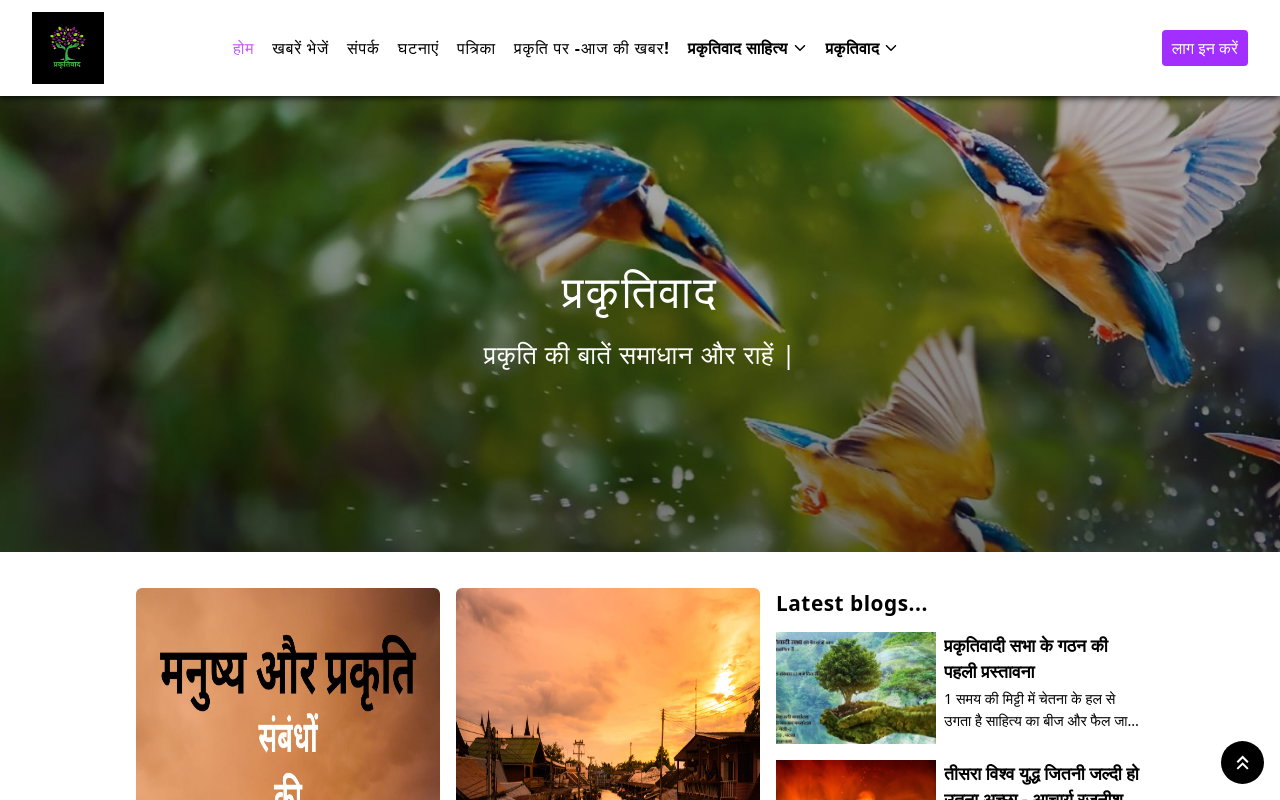
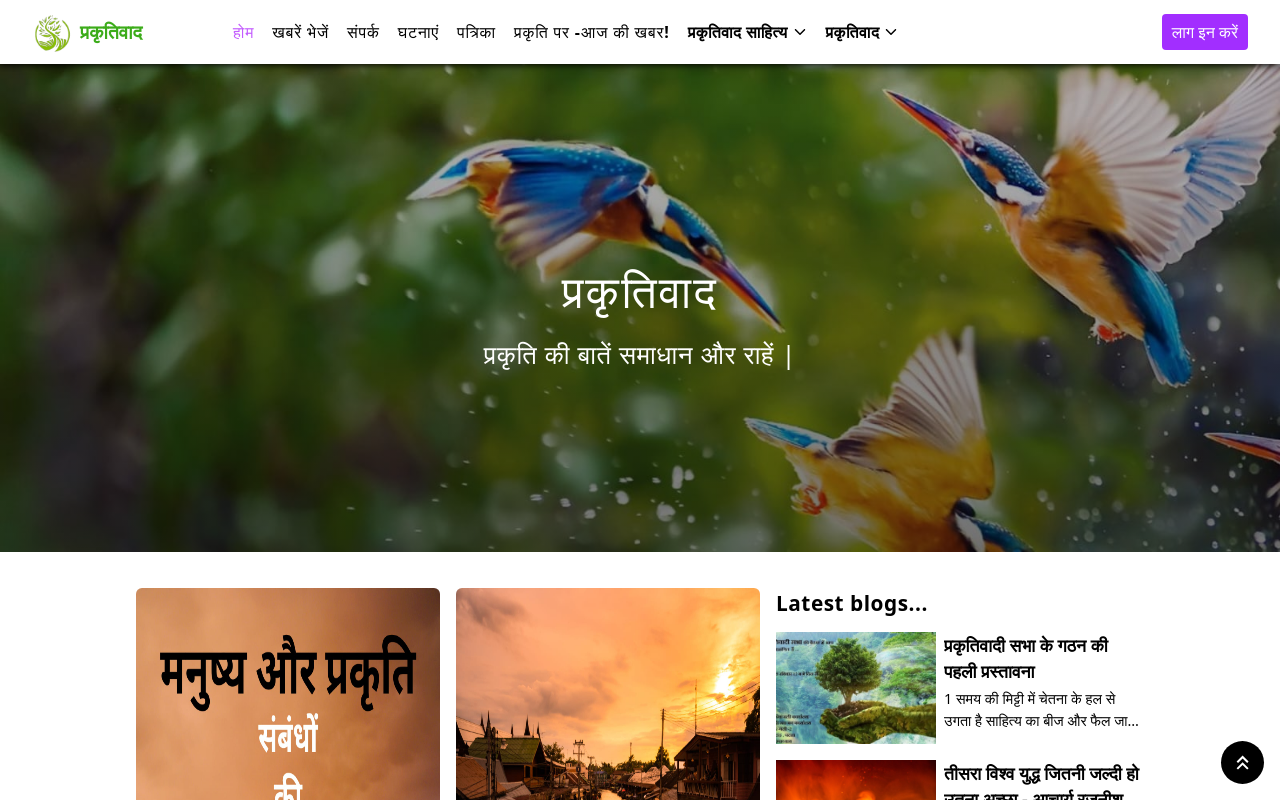
Before and after one commit to webakash1806/prakritiwad, a React (Vite) app in the folder client/: page / in a window 1280 px wide. Shown: the top 800 px of the page. Built offline with nearby package versions, Linux system fonts and the light colour scheme; no server answers.

Commit message:
header logo updated

```diff
--- a/client/src/Components/Header.jsx
+++ b/client/src/Components/Header.jsx
@@ -3,7 +3,7 @@ import { Link, NavLink, useNavigate } from 'react-router-dom'
 import { RxHamburgerMenu, RxCross1, RxButton } from "react-icons/rx";
 import { IoIosArrowDown } from "react-icons/io";
 import { useDispatch, useSelector } from 'react-redux';
-import logo from '../assets/Image/praLogo.jpeg'
+import logo from '../assets/Image/logoPrak.png'
 import { logout } from '../redux/slice/AuthSlice';
 // import { logout } from '../../../server/controllers/user.controller';
 const Header = () => {
@@ -33,8 +33,8 @@ const Header = () => {
     ]
 
     async function handleLogout() {
-        console.log("ayush");
-        // e.preventDefault();
+        // console.log("ayush");
+        e.preventDefault();
 
         const res = await dispatch(logout());
         if(res?.payload?.success)
@@ -48,8 +48,8 @@ const Header = () => {
                     : <RxCross1 className='text-[1.3rem]' />}
             </div>
             <Link to="/" className='flex items-center justify-center gap-2 lg:mr-10 '>
-                <img src={logo} alt="" className='size-[4.5rem]' />
-                {/* <p className='text-[1.2rem] font-semibold text-[#3cac1a]'>प्रकृतिवाद</p> */}
+                <img src={logo} alt="" className='size-[2.5rem]' />
+                <p className='text-[1.2rem] font-semibold text-[#3cac1a]'>प्रकृतिवाद</p>
                 </Link>
             <nav className={` text-white z-[1000] bg-white lg:border-0 shadow-[0px_160px_1000px_#12073ac5] lg:shadow-none flex border-t-[#201154] border-t-2  p-4 pb-10 lg:p-0 h-[100vh] lg:h-fit w-screen lg:max-w-[80vw]  items-center lg:justify-between gap-3 lg:gap-[2rem] flex-col absolute
             ${barActive ? "top-[3.3rem]  left-[-70rem] duration-[0.5s]" : "top-[3.3rem]  left-0 duration-[0.5s] "}
```
